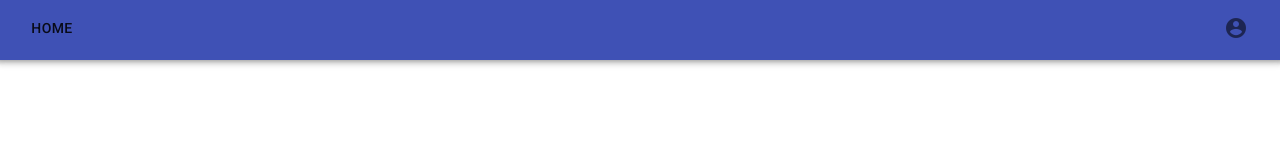
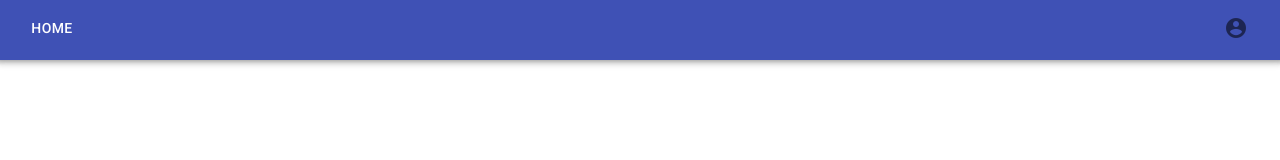
Before and after one commit to batmstd/presents-backend, a React (Create React App) app in the folder src/main/web/: page / in a window 1280 px wide. Shown: the top 160 px of the page. Built offline with nearby package versions, Linux system fonts and the light colour scheme.

Commit message:
add color

```diff
--- a/src/main/web/src/core/Master.tsx
+++ b/src/main/web/src/core/Master.tsx
@@ -16,7 +16,7 @@ const Master: React.FC<UserInterface> = ({user}) => {
                 <AppBar position="static" color="primary">
                     <Toolbar>
                         <Typography variant="h5" color="inherit" className={classes.title}>
-                            <Link to={"/"}>Home</Link>
+                            <Link color="inherit" to={"/"}>Home</Link>
                         </Typography>
                         <IconLink className={classes.menuButton} color="inherit" icon={"account_circle"} to={"/auth"}/>
                     </Toolbar>
```
